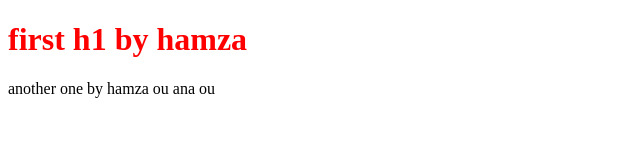
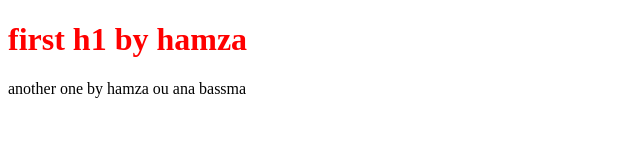
Before and after one commit to Hamza-karkouri/work-test, a plain HTML site: page index.html in a window 1280 px wide. Shown: the full height of the page, 0-640 px from the left. Drawn offline with Linux system fonts and the light colour scheme.

Commit message:
modifier p

```diff
--- a/index.html
+++ b/index.html
@@ -10,7 +10,7 @@
 
 <body>
     <h1>first h1 by hamza</h1>
-    <p> another one by hamza ou ana ou</p>
+    <p> another one by hamza ou ana bassma</p>
 </body>
 
 </html>
```
